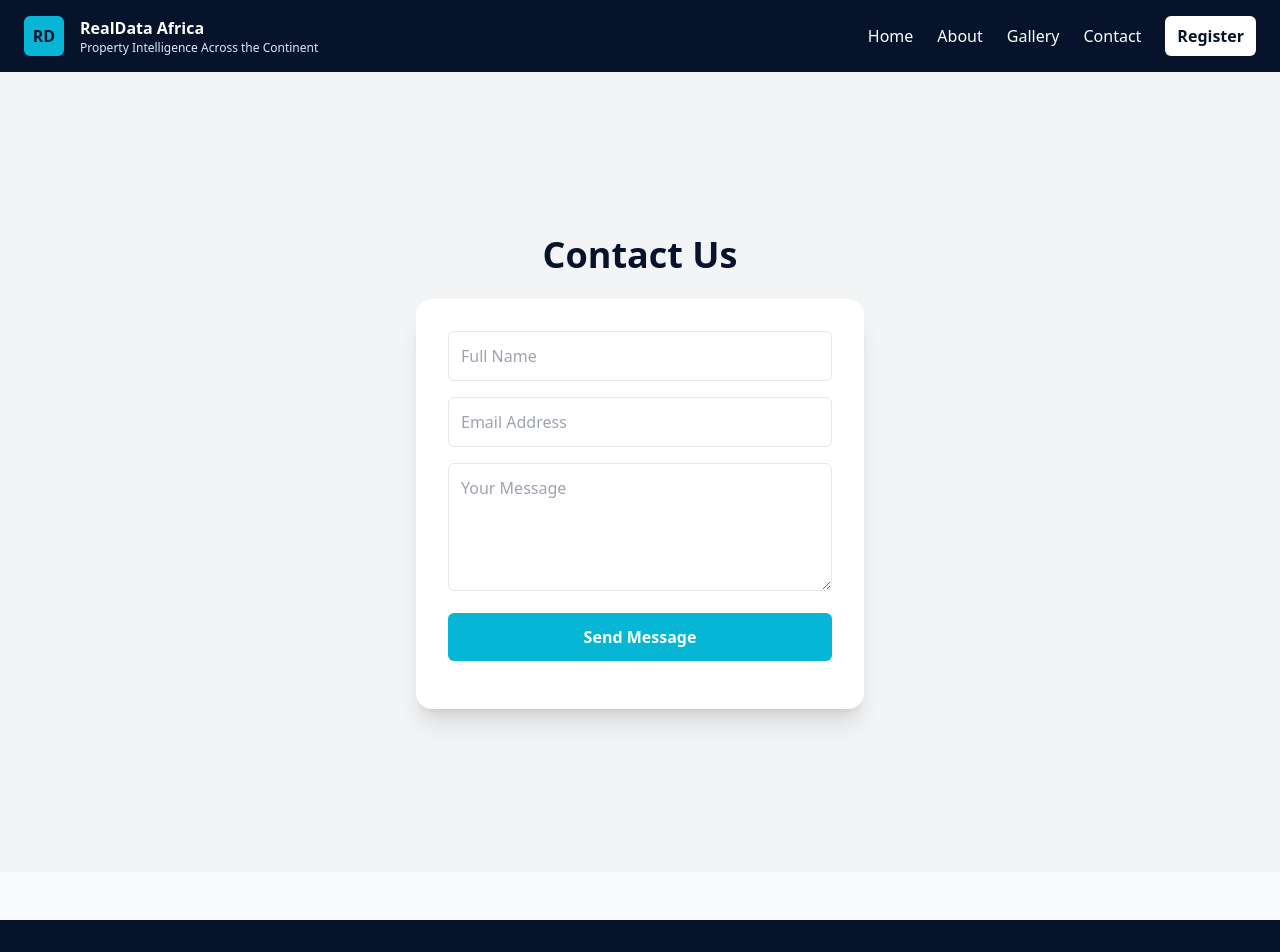
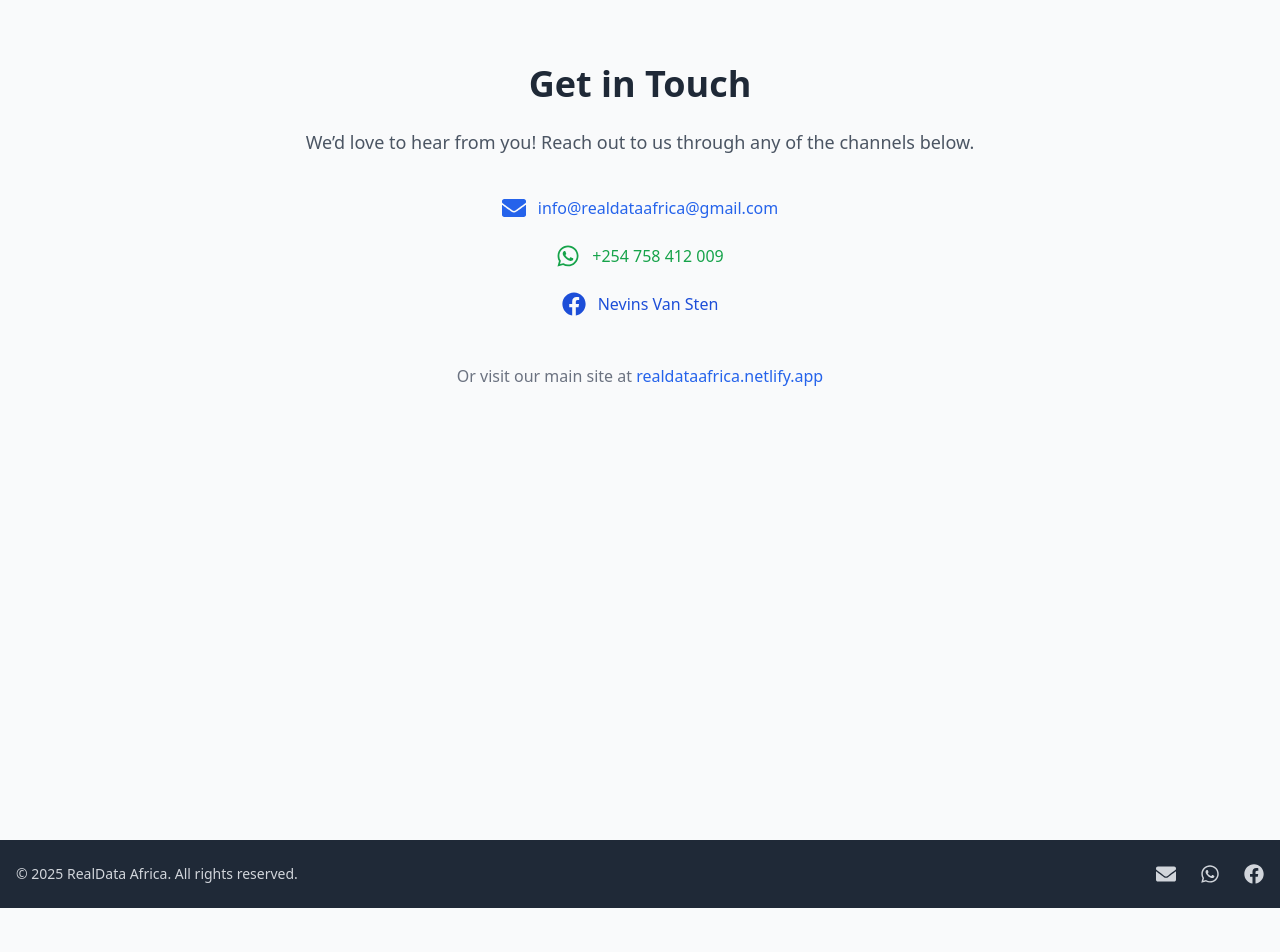
Before and after one commit to Danstan-Nevins/realdataafrica, a Next.js app: page /contact in a window 1280 px wide. Shown: the top 952 px of the page. After the commit the page ends 908 px from the top, so only its background shows below. Built offline with nearby package versions, Linux system fonts and the light colour scheme.

Commit message:
Add email, WhatsApp, and Facebook links to contact and footer

```diff
--- a/components/Footer.tsx
+++ b/components/Footer.tsx
@@ -1,33 +1,39 @@
-// components/Footer.tsx
+import React from "react";
+import { FaEnvelope, FaWhatsapp, FaFacebook } from "react-icons/fa";
+
 export default function Footer() {
   return (
-    <footer className="bg-primary text-gray-100 py-10 mt-12">
-      <div className="container mx-auto px-6 grid md:grid-cols-3 gap-6">
-        <div>
-          <h5 className="font-semibold text-white">RealData Africa</h5>
-          <p className="text-sm text-blue-200 mt-2">Founder & CEO: Danstan Gisore</p>
-          <p className="text-xs text-blue-200 mt-3">Redefining Property Intelligence Across the Continent</p>
-        </div>
+    <footer className="bg-gray-800 text-gray-300 py-6 mt-10">
+      <div className="container mx-auto flex flex-col md:flex-row justify-between items-center px-4">
+        <p className="text-sm mb-4 md:mb-0">
+          © {new Date().getFullYear()} RealData Africa. All rights reserved.
+        </p>
 
-        <div>
-          <h6 className="font-semibold">Contact</h6>
-          <p className="text-sm mt-2">
-            <a href="mailto:realdataafrica@gmail.com" className="underline">realdataafrica@gmail.com</a><br />
-            <a href="mailto:danstanvannevins@gmail.com" className="underline">danstanvannevins@gmail.com</a><br />
-            <a href="https://wa.me/254758412009" className="underline">WhatsApp: +254 758 412009</a>
-          </p>
-        </div>
-
-        <div>
-          <h6 className="font-semibold">Payments</h6>
-          <p className="text-sm mt-2 text-blue-200">
-            M-Pesa Paybill: <strong>247247</strong><br/>
-            Account: <strong>0900182646576</strong> (Equity Bank)
-          </p>
+        <div className="flex space-x-6">
+          <a
+            href="mailto:info@realdataafrica@gmail.com"
+            className="hover:text-white"
+          >
+            <FaEnvelope size={20} />
+          </a>
+          <a
+            href="https://wa.me/254758412009"
+            target="_blank"
+            rel="noopener noreferrer"
+            className="hover:text-white"
+          >
+            <FaWhatsapp size={20} />
+          </a>
+          <a
+            href="https://www.facebook.com/NevinsVanSten"
+            target="_blank"
+            rel="noopener noreferrer"
+            className="hover:text-white"
+          >
+            <FaFacebook size={20} />
+          </a>
         </div>
       </div>
-
-      <div className="mt-8 text-center text-xs text-blue-200">© {new Date().getFullYear()} RealData Africa. All rights reserved.</div>
     </footer>
   );
 }
--- a/pages/_app.tsx
+++ b/pages/_app.tsx
@@ -1,12 +1,17 @@
-// pages/_app.tsx
+import type { AppProps } from "next/app";
 import "../styles/globals.css";
-import type { AppProps } from "next/app";
-import Layout from "../components/Layout";
+import Footer from "../components/Footer";
 
-export default function App({ Component, pageProps }: AppProps) {
+export default function MyApp({ Component, pageProps }: AppProps) {
   return (
-    <Layout>
-      <Component {...pageProps} />
-    </Layout>
+    <div className="flex flex-col min-h-screen justify-between bg-gray-50">
+      {/* Main Content */}
+      <main className="flex-grow">
+        <Component {...pageProps} />
+      </main>
+
+      {/* Footer - visible on all pages */}
+      <Footer />
+    </div>
   );
 }
--- a/pages/contact.tsx
+++ b/pages/contact.tsx
@@ -1,87 +1,53 @@
-import { useState } from 'react';
-import { motion } from 'framer-motion';
+import React from "react";
+import { FaEnvelope, FaWhatsapp, FaFacebook } from "react-icons/fa";
 
-export default function ContactPage() {
-  const [formData, setFormData] = useState({ name: '', email: '', message: '' });
-  const [status, setStatus] = useState('');
+export default function Contact() {
+  return (
+    <div className="min-h-screen bg-gray-50 py-16 px-6 sm:px-12 text-center">
+      <h1 className="text-4xl font-bold mb-6 text-gray-800">Get in Touch</h1>
+      <p className="text-lg text-gray-600 mb-10">
+        We’d love to hear from you! Reach out to us through any of the channels below.
+      </p>
 
-  const handleChange = (e: React.ChangeEvent<HTMLInputElement | HTMLTextAreaElement>) => {
-    setFormData({ ...formData, [e.target.name]: e.target.value });
-  };
+      <div className="flex flex-col items-center space-y-6">
+        {/* Email */}
+        <a
+          href="mailto:info@realdataafrica@gmail.com"
+          className="flex items-center space-x-3 text-blue-600 hover:text-blue-800"
+        >
+          <FaEnvelope size={24} />
+          <span>info@realdataafrica@gmail.com</span>
+        </a>
 
-  const handleSubmit = async (e: React.FormEvent) => {
-    e.preventDefault();
-    setStatus('Sending...');
+        {/* WhatsApp */}
+        <a
+          href="https://wa.me/254758412009"
+          target="_blank"
+          rel="noopener noreferrer"
+          className="flex items-center space-x-3 text-green-600 hover:text-green-800"
+        >
+          <FaWhatsapp size={24} />
+          <span>+254 758 412 009</span>
+        </a>
 
-    try {
-      const res = await fetch('/api/contact', {
-        method: 'POST',
-        headers: { 'Content-Type': 'application/json' },
-        body: JSON.stringify(formData),
-      });
+        {/* Facebook */}
+        <a
+          href="https://www.facebook.com/NevinsVanSten"
+          target="_blank"
+          rel="noopener noreferrer"
+          className="flex items-center space-x-3 text-blue-700 hover:text-blue-900"
+        >
+          <FaFacebook size={24} />
+          <span>Nevins Van Sten</span>
+        </a>
+      </div>
 
-      const data = await res.json();
-      if (res.ok) {
-        setStatus('✅ Message sent successfully!');
-        setFormData({ name: '', email: '', message: '' });
-      } else {
-        setStatus(`❌ ${data.error || 'Failed to send message'}`);
-      }
-    } catch (err) {
-      console.error(err);
-      setStatus('❌ Network error');
-    }
-  };
-
-  return (
-    <div className="min-h-screen bg-gray-100 py-12 px-6 flex flex-col items-center justify-center">
-      <motion.h1
-        initial={{ opacity: 0, y: -30 }}
-        animate={{ opacity: 1, y: 0 }}
-        transition={{ duration: 0.7 }}
-        className="text-4xl font-bold mb-6 text-[#07132A]"
-      >
-        Contact Us
-      </motion.h1>
-      <form
-        onSubmit={handleSubmit}
-        className="bg-white p-8 rounded-2xl shadow-xl w-full max-w-md"
-      >
-        <input
-          type="text"
-          name="name"
-          placeholder="Full Name"
-          value={formData.name}
-          onChange={handleChange}
-          className="w-full mb-4 border p-3 rounded-md"
-          required
-        />
-        <input
-          type="email"
-          name="email"
-          placeholder="Email Address"
-          value={formData.email}
-          onChange={handleChange}
-          className="w-full mb-4 border p-3 rounded-md"
-          required
-        />
-        <textarea
-          name="message"
-          placeholder="Your Message"
-          value={formData.message}
-          onChange={handleChange}
-          className="w-full mb-4 border p-3 rounded-md h-32"
-          required
-        />
-        <motion.button
-          whileHover={{ scale: 1.05 }}
-          type="submit"
-          className="bg-[#06B6D4] text-white w-full py-3 rounded-md font-semibold"
-        >
-          Send Message
-        </motion.button>
-        <p className="text-center text-gray-600 mt-4">{status}</p>
-      </form>
+      <p className="mt-12 text-gray-500">
+        Or visit our main site at{" "}
+        <a href="https://realdataafrica.netlify.app" className="text-blue-600 hover:underline">
+          realdataafrica.netlify.app
+        </a>
+      </p>
     </div>
   );
 }
```
